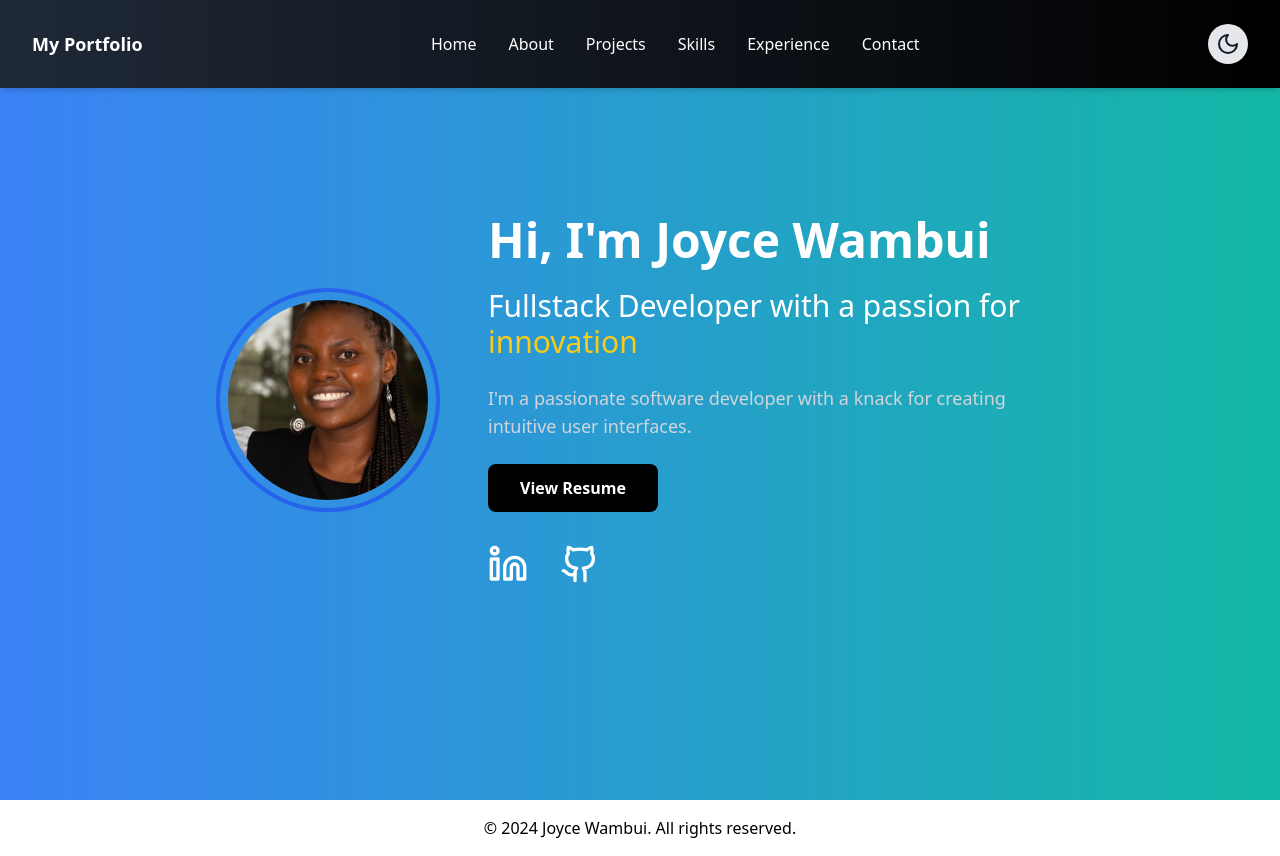
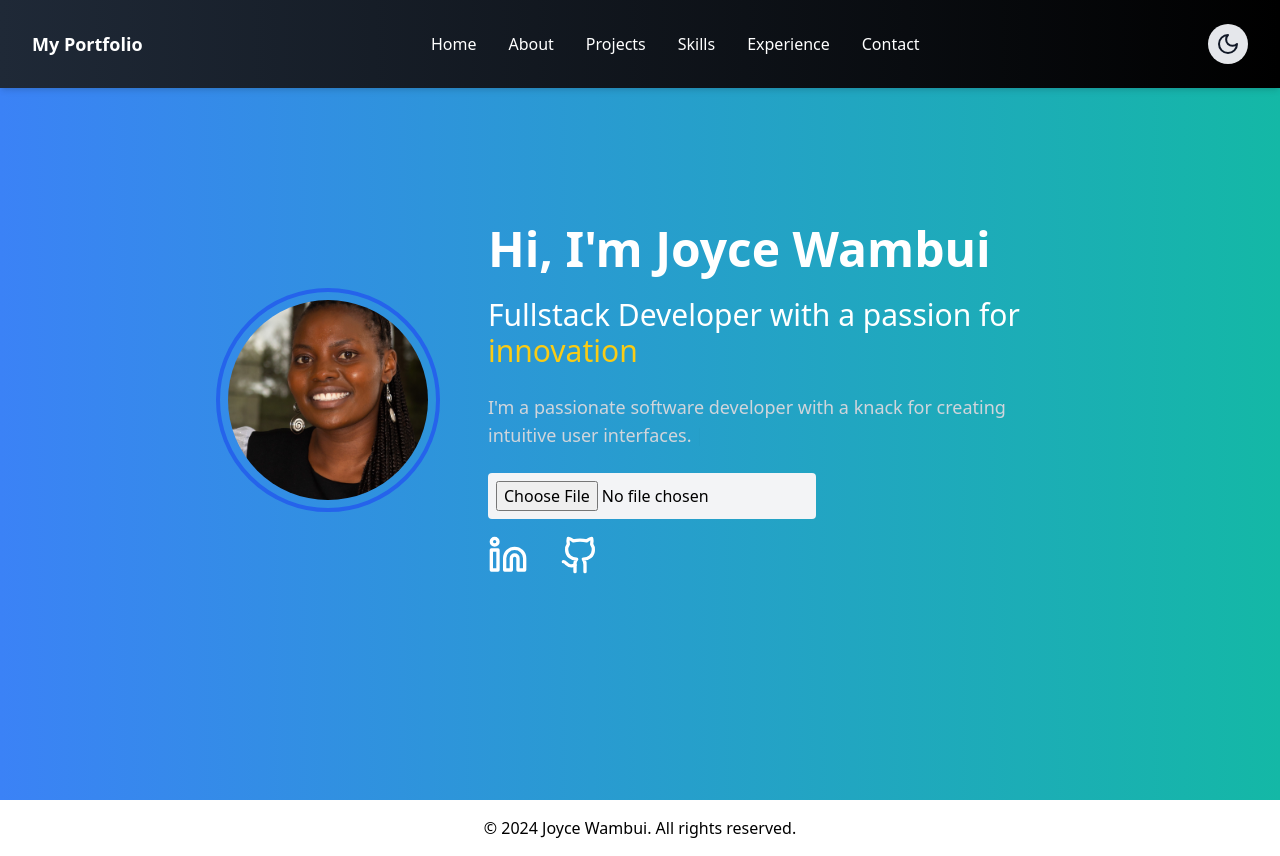
Before and after one commit to joy-devs/my_portfolio, a React (Vite) app: page / in a window 1280 px wide. Built offline with nearby package versions, Linux system fonts and the light colour scheme.

Commit message:
feat: intergrated with vercel blob

```diff
--- a/package.json
+++ b/package.json
@@ -10,6 +10,7 @@
     "preview": "vite preview"
   },
   "dependencies": {
+    "@vercel/blob": "^0.27.1",
     "autoprefixer": "^10.4.20",
     "daisyui": "^4.12.14",
     "emailjs-com": "^3.2.0",
--- a/src/components/profileSection.tsx
+++ b/src/components/profileSection.tsx
@@ -1,11 +1,13 @@
-import React, { useState } from 'react';
-import { Linkedin, Github } from 'lucide-react';
-import { Fade } from 'react-awesome-reveal';
-import { useTypewriter, Cursor } from 'react-simple-typewriter';
-import profileImage from '../assets/IMG_6872.jpg'; // Adjust path based on your folder structure
+import React, { useState } from "react";
+import { Linkedin, Github } from "lucide-react";
+import { Fade } from "react-awesome-reveal";
+import { useTypewriter, Cursor } from "react-simple-typewriter";
+import { put } from "@vercel/blob";
+import profileImage from "../assets/IMG_6872.jpg"; // Adjust the path
 
 const ProfileSection: React.FC = () => {
   const [darkMode, setDarkMode] = useState(false);
+  const [resumeUrl, setResumeUrl] = useState<string | null>(null);
   const [text] = useTypewriter({
     words: ["I'm a passionate software developer with a knack for creating intuitive user interfaces."],
     loop: 1,
@@ -14,20 +16,42 @@ const ProfileSection: React.FC = () => {
     delaySpeed: 2000,
   });
 
+  // Handle resume upload
+  const handleUpload = async (event: React.ChangeEvent<HTMLInputElement>) => {
+    const file = event.target.files?.[0];
+    if (!file) return;
+
+    try {
+      const { url } = await put(file.name, file, { access: "public" });
+      setResumeUrl(url);
+      localStorage.setItem("resumeUrl", url); // Store in localStorage for persistence
+    } catch (error) {
+      console.error("Error uploading resume:", error);
+    }
+  };
+
+  // Load resume URL from localStorage (optional)
+  React.useEffect(() => {
+    const storedUrl = localStorage.getItem("resumeUrl");
+    if (storedUrl) {
+      setResumeUrl(storedUrl);
+    }
+  }, []);
+
   return (
     <section
       className={`relative flex flex-col items-center justify-center min-h-screen ${
-        darkMode ? 'bg-black text-white' : 'bg-gradient-to-r from-blue-500 to-teal-500 text-white'
+        darkMode ? "bg-black text-white" : "bg-gradient-to-r from-blue-500 to-teal-500 text-white"
       } transition-all duration-500 py-16 px-8`}
     >
       {/* Dark Mode Toggle Button */}
       <button
         onClick={() => setDarkMode(!darkMode)}
         className={`absolute top-6 left-6 p-3 rounded-full border-2 ${
-          darkMode ? 'border-white' : 'border-blue-600'
+          darkMode ? "border-white" : "border-blue-600"
         } text-white transition`}
       >
-        {darkMode ? 'Light Mode' : 'Dark Mode'}
+        {darkMode ? "Light Mode" : "Dark Mode"}
       </button>
 
       {/* Content Container */}
@@ -36,47 +60,54 @@ const ProfileSection: React.FC = () => {
         <Fade direction="up" triggerOnce>
           <div
             className={`w-56 h-56 rounded-full border-4 ${
-              darkMode ? 'border-white' : 'border-blue-600'
-            } flex items-center justify-center p-2 mt-8 lg:mt-0 animate-spin-slow`}
+              darkMode ? "border-white" : "border-blue-600"
+            } flex items-center justify-center p-2 mt-8 lg:mt-0`}
           >
-            <img
-              src={profileImage}
-              alt="Profile"
-              className="rounded-full w-full h-full object-cover"
-            />
+            <img src={profileImage} alt="Profile" className="rounded-full w-full h-full object-cover" />
           </div>
         </Fade>
 
         {/* Text Content */}
         <Fade direction="right" triggerOnce>
           <div className="relative z-10 max-w-xl">
-            <h1 className="text-4xl md:text-5xl font-extrabold mb-6">
-              Hi, I'm Joyce Wambui
-            </h1>
+            <h1 className="text-4xl md:text-5xl font-extrabold mb-6">Hi, I'm Joyce Wambui</h1>
             <h2 className="text-2xl md:text-3xl mb-6 font-medium">
               Fullstack Developer with a passion for <span className="text-yellow-400">innovation</span>
             </h2>
             <p className="text-lg mb-6 text-gray-300">
               {text}
-              <Cursor cursorColor={darkMode ? 'white' : 'black'} />
+              <Cursor cursorColor={darkMode ? "white" : "black"} />
             </p>
-            <a href="public/resumes/joyce-resume (3).pdf" target="_blank" rel="noopener noreferrer">
+
+            {/* Upload Resume Button */}
+            <input
+              type="file"
+              accept=".pdf"
+              onChange={handleUpload}
+              className="mb-4 bg-gray-100 text-black p-2 rounded cursor-pointer"
+            />
+
+            {/* View Resume Button (Visible Only If Resume Exists) */}
+            {resumeUrl && (
+              <a href={resumeUrl} target="_blank" rel="noopener noreferrer">
                 <button
                   className={`${
-               darkMode ? 'bg-gray-800 hover:bg-gray-600 text-white' : 'bg-black hover:bg-gray-700 text-white'
+                    darkMode ? "bg-gray-800 hover:bg-gray-600 text-white" : "bg-black hover:bg-gray-700 text-white"
                   } font-semibold py-3 px-8 rounded-lg mb-8 transition-all duration-300 transform hover:scale-105`}
                 >
                   View Resume
                 </button>
               </a>
+            )}
 
+            {/* Social Links */}
             <div className="flex space-x-8 justify-center lg:justify-start">
               <a
                 href="https://www.linkedin.com/in/joyce-wambui-b826a3265/"
                 target="_blank"
                 rel="noopener noreferrer"
                 className={`transform transition-transform duration-300 hover:scale-125 ${
-                  darkMode ? 'hover:text-gray-400' : 'hover:text-yellow-400'
+                  darkMode ? "hover:text-gray-400" : "hover:text-yellow-400"
                 }`}
               >
                 <Linkedin className="w-10 h-10" />
@@ -86,7 +117,7 @@ const ProfileSection: React.FC = () => {
                 target="_blank"
                 rel="noopener noreferrer"
                 className={`transform transition-transform duration-300 hover:scale-125 ${
-                  darkMode ? 'hover:text-gray-400' : 'hover:text-yellow-400'
+                  darkMode ? "hover:text-gray-400" : "hover:text-yellow-400"
                 }`}
               >
                 <Github className="w-10 h-10" />
```
Also changed, not shown: 1 other file (tests, documents, lock files or other folders). Lines whose indentation alone changed are shown as unchanged.
